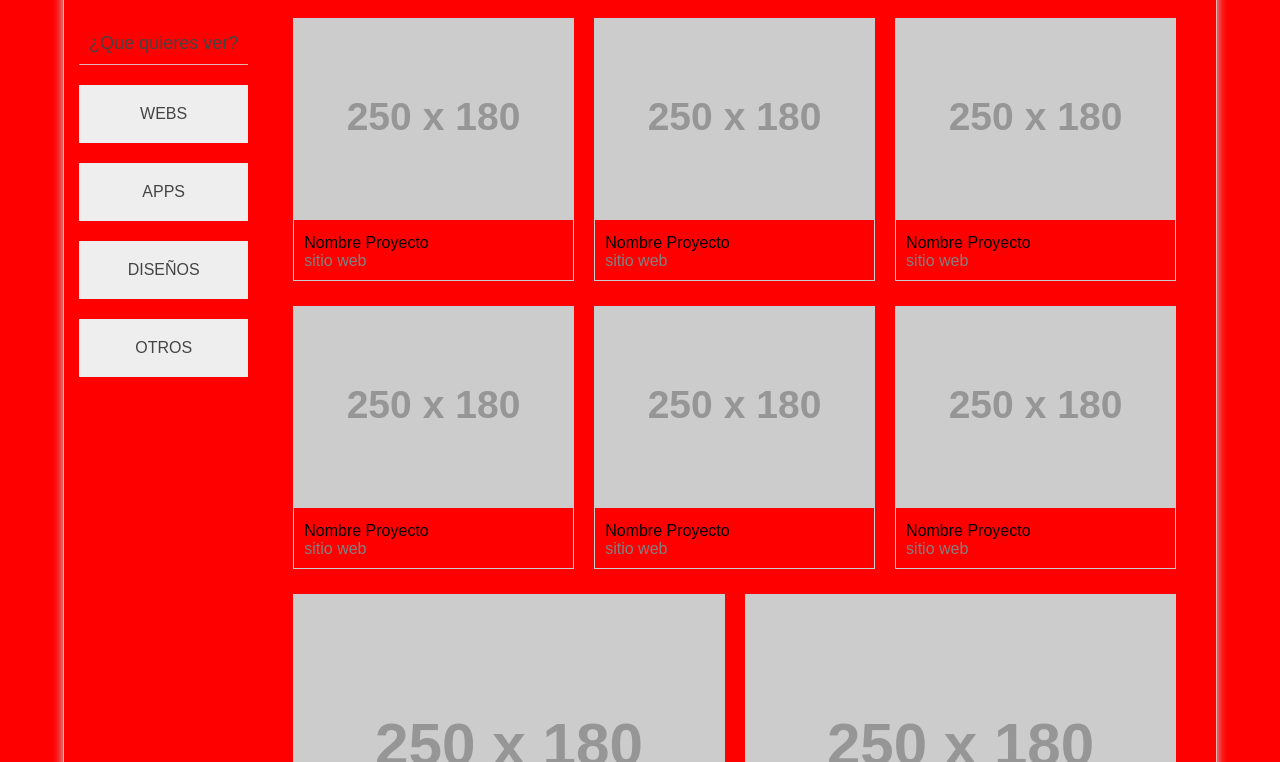
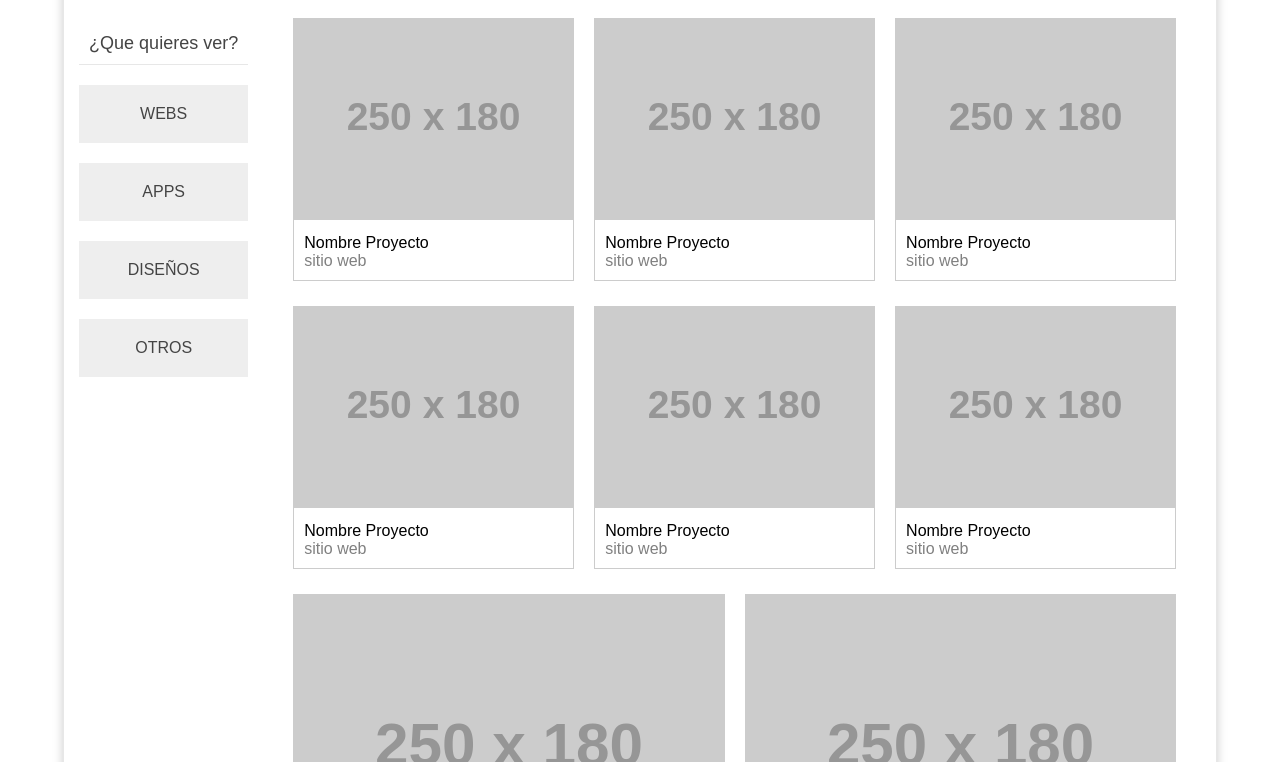
Before and after one commit to teopis117/aprendiendo_flexbox, a plain HTML site: page index.html in a window 1280 px wide. Shown: the part 164-926 px from the top of the page. Drawn offline with Linux system fonts and the light colour scheme; placeholder pictures from the web are drawn by us.

Commit message:
ultimos arreglos al proyecto

```diff
--- a/styles.css
+++ b/styles.css
@@ -251,12 +251,3 @@ order: 2;
     flex-grow: 1;
     order: 1;
 }
-
-@media only screen and (max-width:1350px)
-{
-body
-{
-    background-color: red;
-}
-
-}
```
